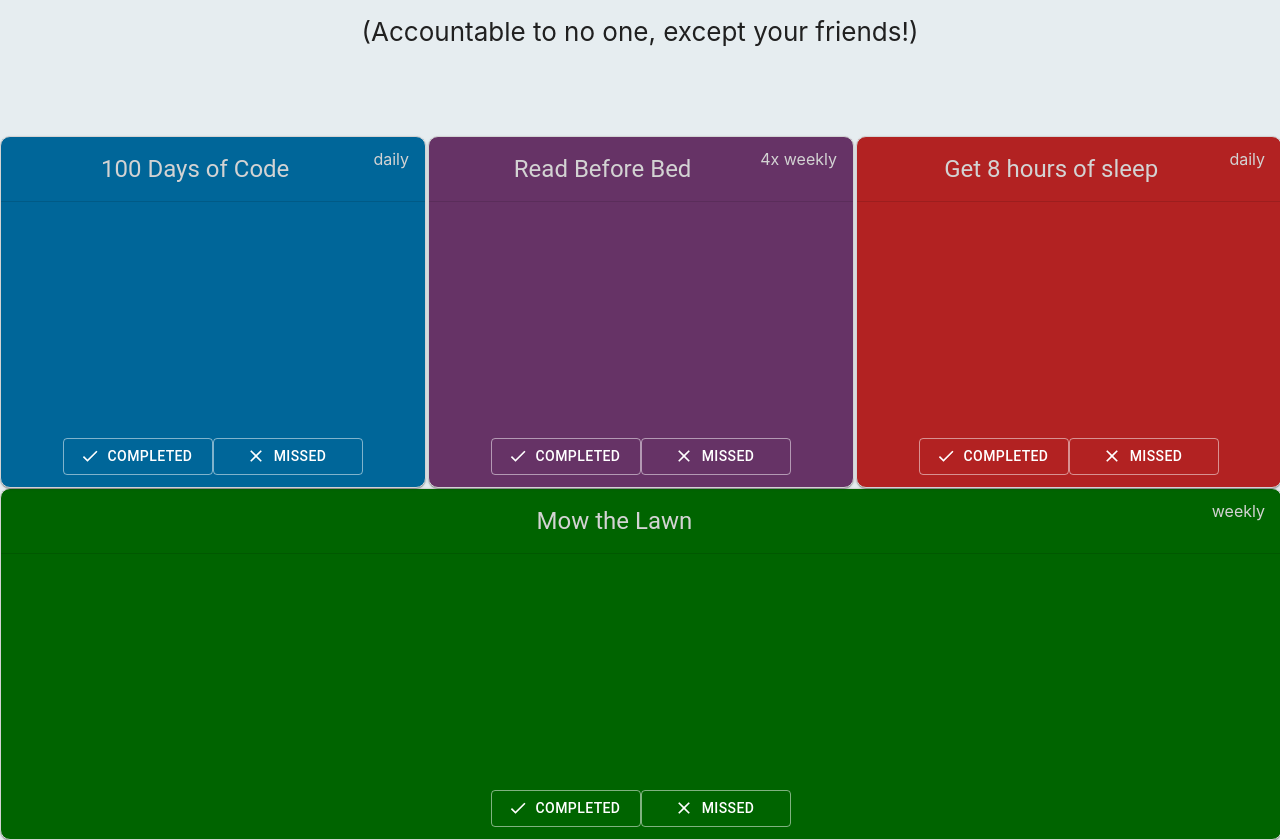
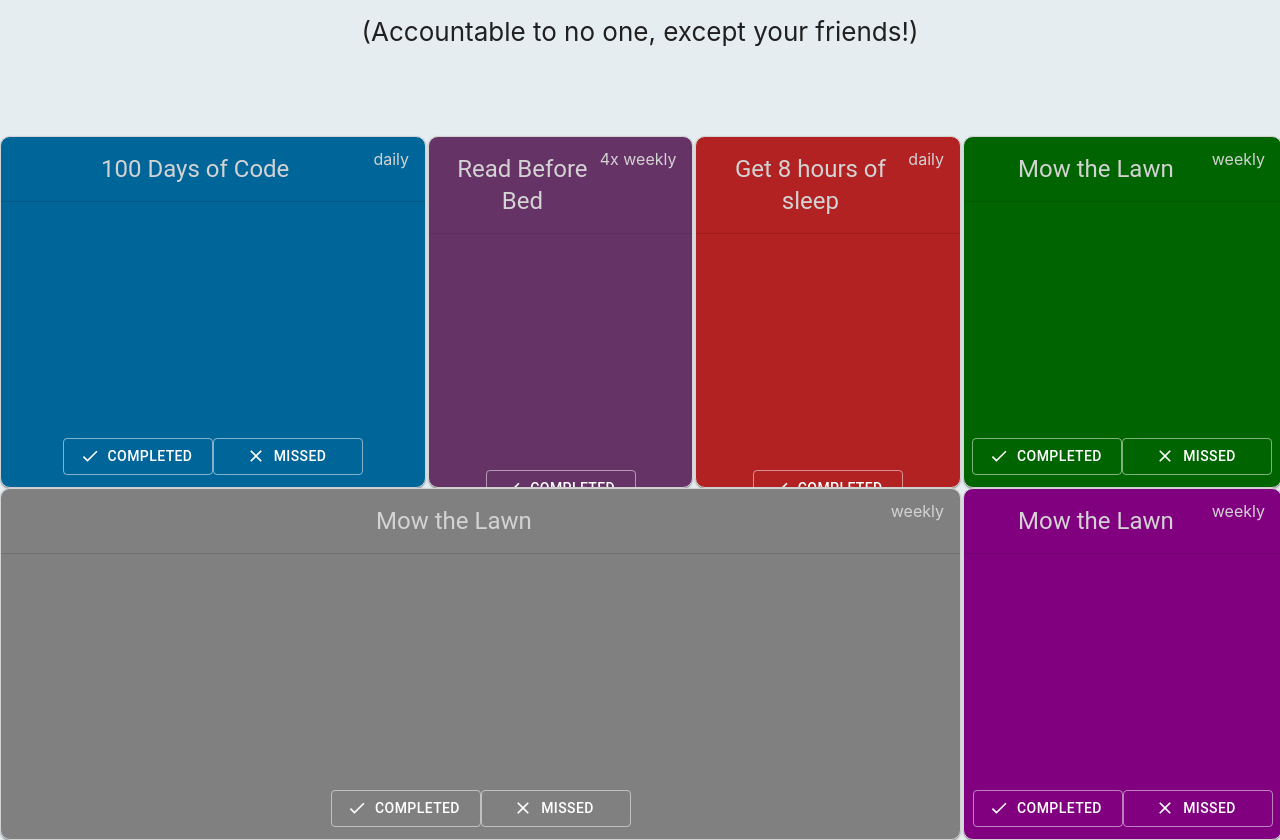
Before and after one commit to MichaelSault/AccountabiliBuddies, a React (Create React App) app in the folder accountabilibuddies/: page /Habits in a window 1280 px wide. Shown: the part 220-1060 px from the top of the page. Built offline with nearby package versions, Linux system fonts and the light colour scheme.

Commit message:
testing different dashboard layouts

```diff
--- a/accountabilibuddies/src/components/Dashboard.component.js
+++ b/accountabilibuddies/src/components/Dashboard.component.js
@@ -11,15 +11,27 @@ export default function Dashboard() {
                 <Grid item xs={4}>
                     <MainCard title="100 Days of Code" secondary="daily" background="#006699" width="200px"/>
                 </Grid>
-                <Grid item xs={4}>
+                <Grid item xs={2.5}>
                     <MainCard title="Read Before Bed" secondary="4x weekly" background="#663366"/>
                 </Grid>
-                <Grid item xs={4}>
+                <Grid item xs={2.5}>
                     <MainCard title="Get 8 hours of sleep" secondary="daily" background="firebrick"/>
+                </Grid>
+                <Grid item xs={3}>
+                    <MainCard title="Mow the Lawn" secondary="weekly" background="darkgreen"/>
+                </Grid>
+            </Grid>
+            <Grid container spacing={0.5}>
+                <Grid item xs={9}>
+                    <MainCard title="Mow the Lawn" secondary="weekly" background="grey"/>
+                </Grid>
+                <Grid item xs={3}>
+                    <MainCard title="Mow the Lawn" secondary="weekly" background="purple"/>
                 </Grid>
             </Grid>
 
-            <MainCard title="Mow the Lawn" secondary="weekly" background="darkgreen"/>
+
+
         </>
     );
 
```
